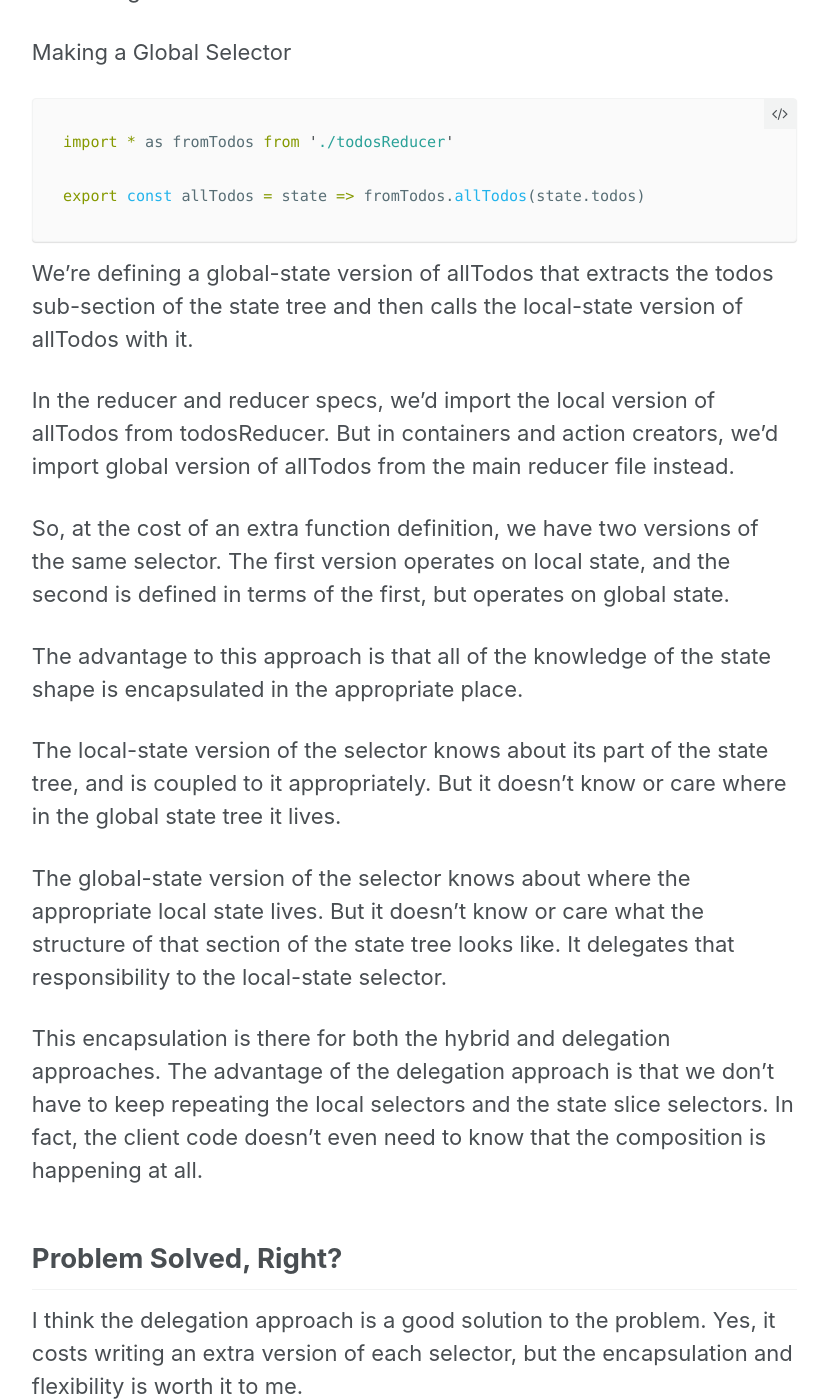
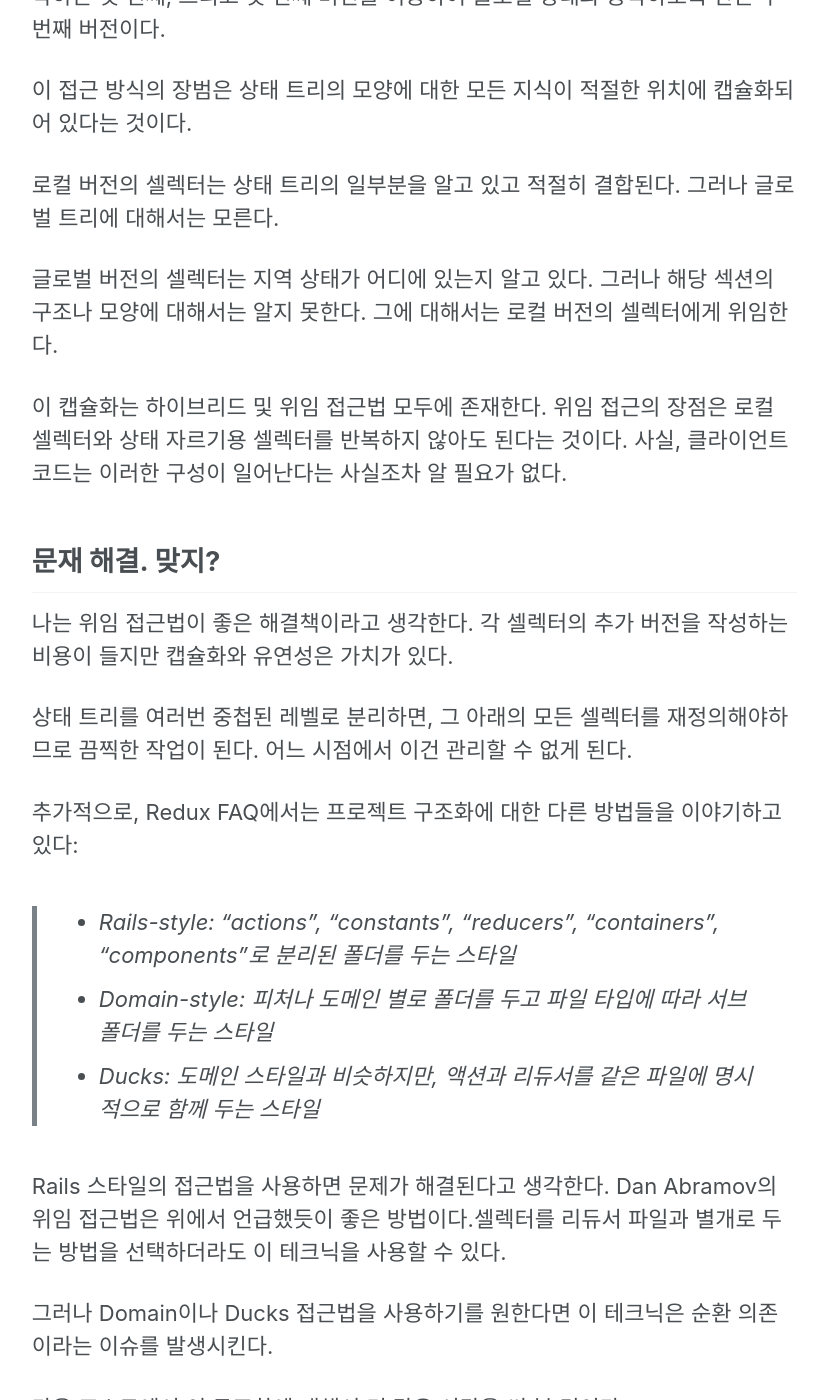
Before and after one commit to orezytivarg/orezytivarg.github.io, a Jekyll site: the page built from _posts/2017-01-17-redux-reducer-selector-asymmetry.md, in a window 1280 px wide and 1400 px high, scrolled down 4872 px. Shown: the whole window, without its empty margins (252-1080 px from the left). Built offline with Jekyll 4.4.1, drawn with Linux system fonts in a browser that asks for light colours; some of the changed text lies outside the part shown.

Commit message:
translate the post

````diff
--- a/_posts/2017-01-17-redux-reducer-selector-asymmetry.md
+++ b/_posts/2017-01-17-redux-reducer-selector-asymmetry.md
@@ -7,13 +7,13 @@ category: Redux
 
 # Redux 리듀서와 셀렉터간의 비대칭성
 
-In my previous post, I talked about using actions, reducers, and selectors to encapsulate the Redux state tree. In that post, I showed an approach that works great for a single top-level reducer, but doesn’t address how to handle decomposed reducers. Let’s talk about that.
+이전 포스트에서 Redux 상태 트리를 캡슐화하는 액션과 리듀서와 셀렉터의 사용에 대해서 이야기 했다. 그 포스트에서는 하나의 탑레벨 리듀서에 대해서 잘 동작한다는 것을 보였으나, 분해된 리듀서를 어떻게 다루어야 하는지에 대해서는 보여주지 못했다. 이제 그에 대해서 이야기하자.
 
-## What’s the Problem?
+## 무엇이 문제인가?
 
-There are a number of ways to break up the Redux reducer into smaller pieces. Mark Erikson is working on a pull request for the Redux documentation that does a great job of explaining the options.
+리듀서를 작은 조각으로 나누는 몇 가지 방법들이 있다. Mark Erikson은 Redux 문서의 pull request에서 이 선택사항에 대해서 잘 설명했다.
 
-The most common approach is to use Redux’ combineReducers function to split the state into separate, decoupled “slices”, each of which is handled by a sub-reducer. For example:
+가장 일반적인 접근방법은 Redux의 combineReducers 함수를 이용하여 state를 분리 독립적인 "슬라이스"로 나누는 것이다. 각 슬라이스는 서브-리듀서에 의해 처리된다. 예를 들면:
 
 combineReducers
 
@@ -29,57 +29,54 @@ export default combineReducers({
 })
 ```
 
-In this example, we’re building up our single top-level reducer by combining other reducers that each handle their own section of the state tree. Each of calendarReducer, todosReducer, and usersReducer are reducers in their own right.
+이 예제에서는 상태트리 안의 각각의 섹션을 처리하는 리듀서들로 조합된 싱글 탑레벨 리듀서를 만들었다. calendarReducer, todosReducer, usersReducer는 그들만의 권리를 갖고 있다.
 
-For each section of the state tree, we’ll also want to have some selectors so that we keep the shape of the state tree hidden from the rest of our application. How do we do that?
+우리는 상태 트리의 각 섹션들이 애플리케이션의 나머지 부분으로부터 그 모양을 숨긴 채로 유지하기를 원한다. 어떻게 그렇게 할 수 있을까?
 
-The FAQ in the Redux documentation says:
+Redux 문서의 FAQ는 이렇게 말하고 있다:
 
-> It’s generally suggested that selectors are defined alongside reducers and exported, and then reused elsewhere (such as in mapStateToProps functions, in async action creators, or sagas) to colocate all the code that knows about the actual shape of the state tree in the reducer files.
+> 일반적으로 리듀서와 셀렉터를 함께 정의하고 익스포트하기를 제안한다. 리듀서 파일 안애 상태 트리의 실제 모양에 대해서 알아야 하는 코드를 모두 함께 두어서 이를 다른 곳(mapStateToProps 함수들, 비동기 액션 생성자, sagas)에서 재사용하도록 하는 것이다.
 
-If the selectors are defined alongside the reducers, and the reducers operate on a subset of the state tree, what should the selectors do?
+셀렉터와 리듀서를 함께 두고 정의한다면 리듀서가 상태 트리의 서브셋에서 동작하는 경우 셀렉터는 뭘 해야 할까?
 
-## What Are Our Options?
+## 어떤 선택지가 있는가?
 
-We really only have two options for our selectors:
+실제로 단 2개의 셀렉터를 위한 선택지가 있다:
 
-1. We should make them parallel the reducers. They should operate on the same restricted subset of the state tree that the reducers do.
+1. 리듀서와 평행적으로 셀렉터를 만들어야 한다. 리듀서들과 마찬가지로 제한적인 서브셋에 대해 동작해야만 한다.
 
-2. We should make them “global”. That is, selectors should always expect to be given the root of the entire state tree.
+2. "글로벌" 셀렉터를 만들어야 한다. 즉, 셀렉터는 전체 상태 트리의 루트를 가지고 동작하기를 기대하는 셀렉터를 말한다.
 
-## Which Option Is Best?
+## 어떤 선택지가 가장 좋은가?
 
-Let’s look at where we use selectors. We identified several places last time:
+셀렉터를 사용하는 곳을 살펴보자. 지난번에 몇몇 장소를 식별했었다:
 
-- In the mapStateToProps functions of our container components.
+- 컨테이너 컴포넌트의 mapStateToProps 함수들
+- 썽크 액션 생성자들
+- 리듀서 테스트들
 
-- In thunk action creators.
+추가적으로 셀렉터를 사용할 수 있는 다른 곳들을 생각해봤다:
 
-- In our reducer tests.
+- 리듀서 자체. 가끔 리듀서는 상태 (서브)트리의 또다른 부분을 참조할 필요가 있다. 비록 리듀서가 이미 상태 트리의 모양에 결합되어 있다고는 하지만, 이미 정의된 셀렉터를 이용하는 것이 종종 편리할 때가 있다.
 
-I thought of another place where we might use selectors since writing the previous post:
+셀렉터의 이러한 용도를 살펴본 결과, 글로벌 상태 트리 혹은 로컬의 제한된 상태 트리를 사용하는 것 중 어떤 것이 좋을까?
 
-- In our reducers themselves. Sometimes, a reducer will need to look at data in another part of the state (sub-)tree in order to do its job. Even though reducers are already coupled to the shape of the tree, it’s often convenient to use an already-defined selector for this.
+mapStateToProps는 항상 글로벌 상태 트리를 호출한다. 썽크 액션 생성자의 getState 함수는 글로벌 상태트리를 리턴하는 것 같다. 그러나 리듀서와 리듀서 테스트는 로컬 상태 트리와 함께 작동한다.
 
-For each of these uses of selectors, which ones need to work with the global state tree, and which ones prefer to work with the local, restricted state tree?
+50대 50이다. 별로 도움이 되지는 않는다.
 
-mapStateToProps is always called with the global state tree. The getState function that is passed to thunk action creators similarly returns the global state tree. However, our reducers and reducer tests work with the local state tree.
+## 둘 다 할 수는 없나?
 
-That’s a 50-50 split, so that doesn’t help us much.
+글로벌 상태와 로컬 상태 양 쪽 모두에 대해 작동하는 셀렉터를 가질 수 있는 방법이 있을까?
+몇 가지 방법이 있다.
 
-## Can’t We Do Both?
+### 하이브리드
 
-Is there a way we can have selectors that work with both local and global state?
+우선 "하이브리드"라고 부르는 접근 방법이다.
 
-There are a couple of ways to do this.
+이 접근법에서는 모든 셀렉터는 로컬 섹션과 함께 동작하도록 정의한다.
 
-### Hybrid
-
-The first is something I’ll call a “hybrid” approach.
-
-In this approach, we define all of our selectors to work on their local section of the state tree.
-
-At the parent level (i.e., alongside the main reducer), we define a selector to get us to that local state tree. When we need to call a selector with global state, we first apply the top-level selector and then the localized selector. That ends up looking like this:
+상위레벨(즉, 메인 리듀서)에서의 셀렉터는 로컬 상태 트리를 갖고 온다. 글로벌 상태가 필요한 셀렉터를 호출하는 경우에는 먼저 탑레벨 셀렉터를 적용하고난 다음 로컬 셀렉터를 적용한다. 결곡 다음과 같이 보일 것이다:
 
 Hybrid selectors
 
@@ -101,15 +98,15 @@ const mapStateToProps = state => ({
 })
 ```
 
-This works, but it’s kind of tedious to have to constantly repeat this code everywhere. Can we do better?
+동작은 하겠지만, 끔찍하게 많은 반복적인 코드가 모든 곳에 위치하게 된다. 더 잘 할 수 있지 않을까?
 
-## Delegation
+## 위임
 
-In Dan Abramov’s video, [Redux: Colocating Selectors with Reducers](https://egghead.io/lessons/javascript-redux-colocating-selectors-with-reducers), he uses a delegation approach instead.
+Dan Abramov의 비디오, [Redux: Colocating Selectors with Reducers](https://egghead.io/lessons/javascript-redux-colocating-selectors-with-reducers)에서는 위임하는 방법을 사용한다.
 
-This approach is similar to the hybrid approach, but moves the composition of the local selector and the state slice selector into the appReducer file.
+이 접근법은 하이브리드 방법과 비슷하지만 로컬 셀렉터와 상태를 쪼개는 셀렉터를 조합하여 appReducer 파일에 둔다.
 
-As above, todosReducer.js exports an allTodos selector that works on the local (todos-only) state. Then, in the main reducer file, we’d have something like this:
+위와 같이 todosReducer.js는 로컬(todos-only) 상태에 대해서 동작하는 allTodos 셀렉터를 익스포트한다. 그 다음 메인 리듀서 파일에서 다음과 같이 한다:
 
 Making a Global Selector
 
@@ -119,34 +116,34 @@ import * as fromTodos from './todosReducer'
 export const allTodos = state => fromTodos.allTodos(state.todos)
 ```
 
-We’re defining a global-state version of allTodos that extracts the todos sub-section of the state tree and then calls the local-state version of allTodos with it.
+todos 서브 섹션의 상태 트리를 추출한 다음 로컬-상태버전의 allTodos를 호출하는 글로벌-상태 버전의 allTodos를 정의한다.
 
-In the reducer and reducer specs, we’d import the local version of allTodos from todosReducer. But in containers and action creators, we’d import global version of allTodos from the main reducer file instead.
+리듀서와 리듀서 스펙에서는 todosReducer가 익스포트한 로컬 버전의 allTodos를 임포트한다. 컨테이너와 액션 생성자에서는 메인 리듀서가 익스포트하는 글로벌 버전의 allTodos를 임포트한다.
 
-So, at the cost of an extra function definition, we have two versions of the same selector. The first version operates on local state, and the second is defined in terms of the first, but operates on global state.
+추가 함수를 정의하는 비용으로, 셀렉터의 두 가지 버전을 갖게된다. 로컬 상태와 동작하는 첫 번째, 그리고 첫 번째 버전을 이용하여 글로벌 상태와 동작하도록 만든 두 번째 버전이다.
 
-The advantage to this approach is that all of the knowledge of the state shape is encapsulated in the appropriate place.
+이 접근 방식의 장범은 상태 트리의 모양에 대한 모든 지식이 적절한 위치에 캡슐화되어 있다는 것이다.
 
-The local-state version of the selector knows about its part of the state tree, and is coupled to it appropriately. But it doesn’t know or care where in the global state tree it lives.
+로컬 버전의 셀렉터는 상태 트리의 일부분을 알고 있고 적절히 결합된다. 그러나 글로벌 트리에 대해서는 모른다.
 
-The global-state version of the selector knows about where the appropriate local state lives. But it doesn’t know or care what the structure of that section of the state tree looks like. It delegates that responsibility to the local-state selector.
+글로벌 버전의 셀렉터는 지역 상태가 어디에 있는지 알고 있다. 그러나 해당 섹션의 구조나 모양에 대해서는 알지 못한다. 그에 대해서는 로컬 버전의 셀렉터에게 위임한다.
 
-This encapsulation is there for both the hybrid and delegation approaches. The advantage of the delegation approach is that we don’t have to keep repeating the local selectors and the state slice selectors. In fact, the client code doesn’t even need to know that the composition is happening at all.
+이 캡슐화는 하이브리드 및 위임 접근법 모두에 존재한다. 위임 접근의 장점은 로컬 셀렉터와 상태 자르기용 셀렉터를 반복하지 않아도 된다는 것이다. 사실, 클라이언트 코드는 이러한 구성이 일어난다는 사실조차 알 필요가 없다.
 
-## Problem Solved, Right?
+## 문재 해결. 맞지?
 
-I think the delegation approach is a good solution to the problem. Yes, it costs writing an extra version of each selector, but the encapsulation and flexibility is worth it to me.
+나는 위임 접근법이 좋은 해결책이라고 생각한다. 각 셀렉터의 추가 버전을 작성하는 비용이 들지만 캡슐화와 유연성은 가치가 있다.
 
-If we decompose our state tree into many nested levels, then this gets more tedious, because each level of reducer has to redefine all of the selectors below it. At some point, this might become unmanageable.
+상태 트리를 여러번 중첩된 레벨로 분리하면, 그 아래의 모든 셀렉터를 재정의해야하므로 끔찍한 작업이 된다. 어느 시점에서 이건 관리할 수 없게 된다.
 
-In addition, the Redux FAQ talks about a few different ways to structure projects:
+추가적으로, Redux FAQ에서는 프로젝트 구조화에 대한 다른 방법들을 이야기하고 있다:
 
-> - Rails-style: separate folders for “actions”, “constants”, “reducers”, “containers”, and “components”
-> - Domain-style: separate folders per feature or domain, possibly with sub-folders per file type
-> - "Ducks”: similar to domain style, but explicitly tying together actions and reducers, often by defining them in the same file
+> - Rails-style: "actions", "constants", "reducers", "containers", "components"로 분리된 폴더를 두는 스타일
+> - Domain-style: 피처나 도메인 별로 폴더를 두고 파일 타입에 따라 서브 폴더를 두는 스타일
+> - Ducks: 도메인 스타일과 비슷하지만, 액션과 리듀서를 같은 파일에 명시적으로 함께 두는 스타일
 
-If we structure our application using a Rails-style approach, then yes, I think the problem is solved. Dan Abramov’s delegation approach is a good one, for all of the reasons I mentioned above. Even if we choose to put our selectors in separate files from our reducers, we can use this technique.
+Rails 스타일의 접근법을 사용하면 문제가 해결된다고 생각한다. Dan Abramov의 위임 접근법은 위에서 언급했듯이 좋은 방법이다.셀렉터를 리듀서 파일과 별개로 두는 방법을 선택하더라도 이 테크닉을 사용할 수 있다.
 
-But if we want to use a Domain-style or Ducks approach, this technique runs into issues with circular dependencies.
+그러나 Domain이나 Ducks 접근법을 사용하기를 원한다면 이 테크닉은 순환 의존이라는 이슈를 발생시킨다.
 
-I’ll spend more time on this structure in my next post.
+다음 포스트에서 이 구조화에 대해서 더 많은 시간을 써 볼 것이다.
````
